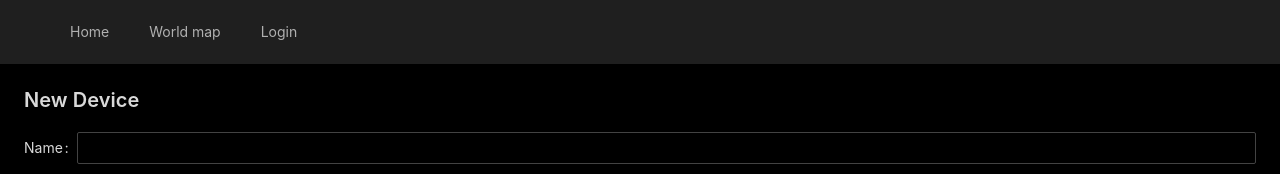
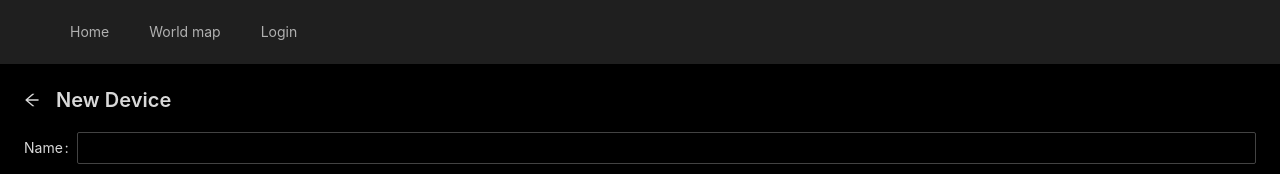
Before and after one commit to vinceh121/gmcserver, a React (Create React App) app in the folder gmcserver-web/: page /device/new in a window 1280 px wide. Shown: the top 174 px of the page. Built offline with nearby package versions, Linux system fonts and the light colour scheme.

Commit message:
New device button

```diff
--- a/gmcserver-web/src/pages/User.jsx
+++ b/gmcserver-web/src/pages/User.jsx
@@ -50,6 +50,14 @@ function User() {
 					user.self ? (
 						<Button
 							key="0"
+							onClick={() => history.push("/device/new")}
+						>
+							New Device
+						</Button>
+					) : undefined,
+					user.self ? (
+						<Button
+							key="1"
 							onClick={() => {
 								logoff();
 								history.push("/");
--- a/gmcserver-web/src/pages/device/NewDevice.jsx
+++ b/gmcserver-web/src/pages/device/NewDevice.jsx
@@ -15,7 +15,7 @@ function NewDevice() {
 	};
 
 	return (
-		<PageHeader title="New Device" onBack={history.onBack}>
+		<PageHeader title="New Device" onBack={history.goBack}>
 			{state && state.error ? (
 				<Alert
 					message={"Failed to create device: " + String(state.error)}
```
